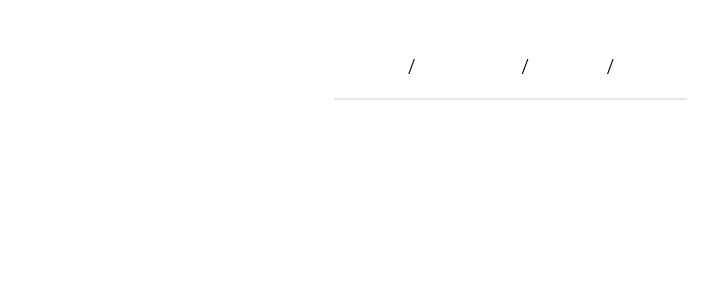
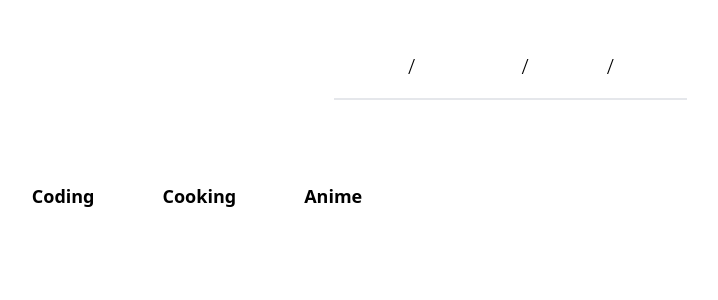
Before and after one commit to Mopcho/Small-NextJs-Project, a Next.js app in the folder client/: page /browse in a window 1280 px wide. Shown: the top 300 px of the page, without its empty margins (443-1161 px from the left). Built offline with nearby package versions, Linux system fonts and the light colour scheme; a web font is replaced by a local one.

Commit message:
Add the base for the browse page menu

```diff
--- a/client/src/app/(home)/browse/page.tsx
+++ b/client/src/app/(home)/browse/page.tsx
@@ -1,6 +1,12 @@
 export default function Browse() {
     return (
-      <section>
+      <section className="browse-layout">
+        <div className="browse-menu">
+            <li>Coding</li>
+            <li>Cooking</li>
+            <li>Anime</li>
+        </div>
+        <div className="browse-content"></div>
       </section>
     )
   }
--- a/client/src/public/stylesheets/global.css
+++ b/client/src/public/stylesheets/global.css
@@ -165,4 +165,27 @@ a {
   color: rgb(50, 50, 50);
 }
 
+.browse-menu {
+  display: flex;
+  gap: 2em;
+  font-size: large;
+  justify-content: center;
+  border-bottom: 1px solid white;
+  padding: 20px 10px;
+}
+.browse-menu li {
+  cursor: pointer;
+  list-style: none;
+  padding: 10px 15px;
+  border: 1px solid white;
+  font-size: large;
+  font-weight: bold;
+  transition-property: background-color, color;
+  transition: 0.2s ease-in;
+}
+.browse-menu li:hover {
+  background-color: rgb(60, 255, 208);
+  color: rgb(50, 50, 50);
+}
+
 /*# sourceMappingURL=global.css.map */
--- a/client/src/sass/global.scss
+++ b/client/src/sass/global.scss
@@ -201,3 +201,28 @@ a {
     }
   }
 }
+
+.browse-menu {
+  display: flex;
+  gap: 2em;
+  font-size: large;
+  justify-content: center;
+  border-bottom: 1px solid white;
+  padding: 20px 10px;
+
+  li {
+    cursor: pointer;
+    list-style: none;
+    padding: 10px 15px;
+    border: 1px solid white;
+    font-size: large;
+    font-weight: bold;
+    transition-property: background-color, color;
+    transition: 0.2s ease-in;
+
+    &:hover {
+      background-color: $green;
+      color: rgb(50, 50, 50);
+    }
+  }
+}
```
Also changed, not shown: 1 other file (tests, documents, lock files or other folders).
